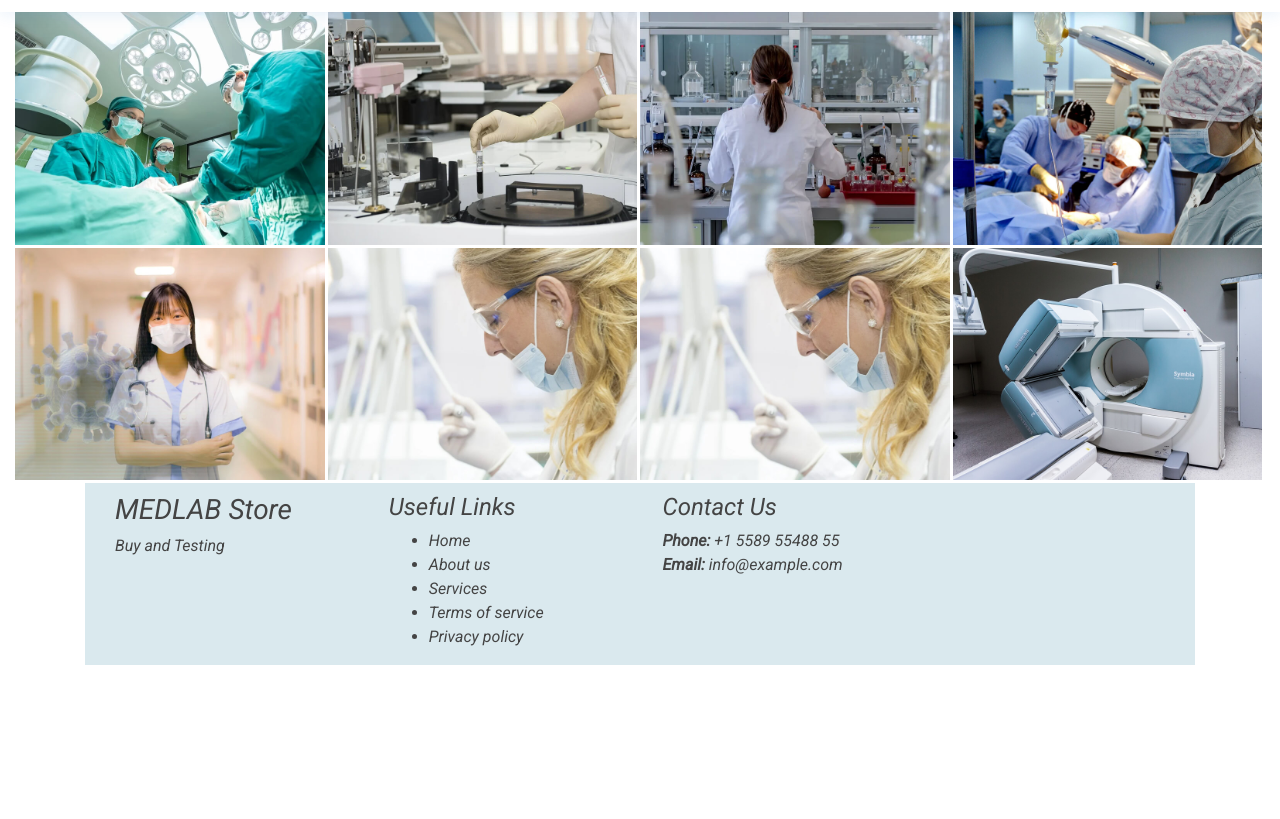
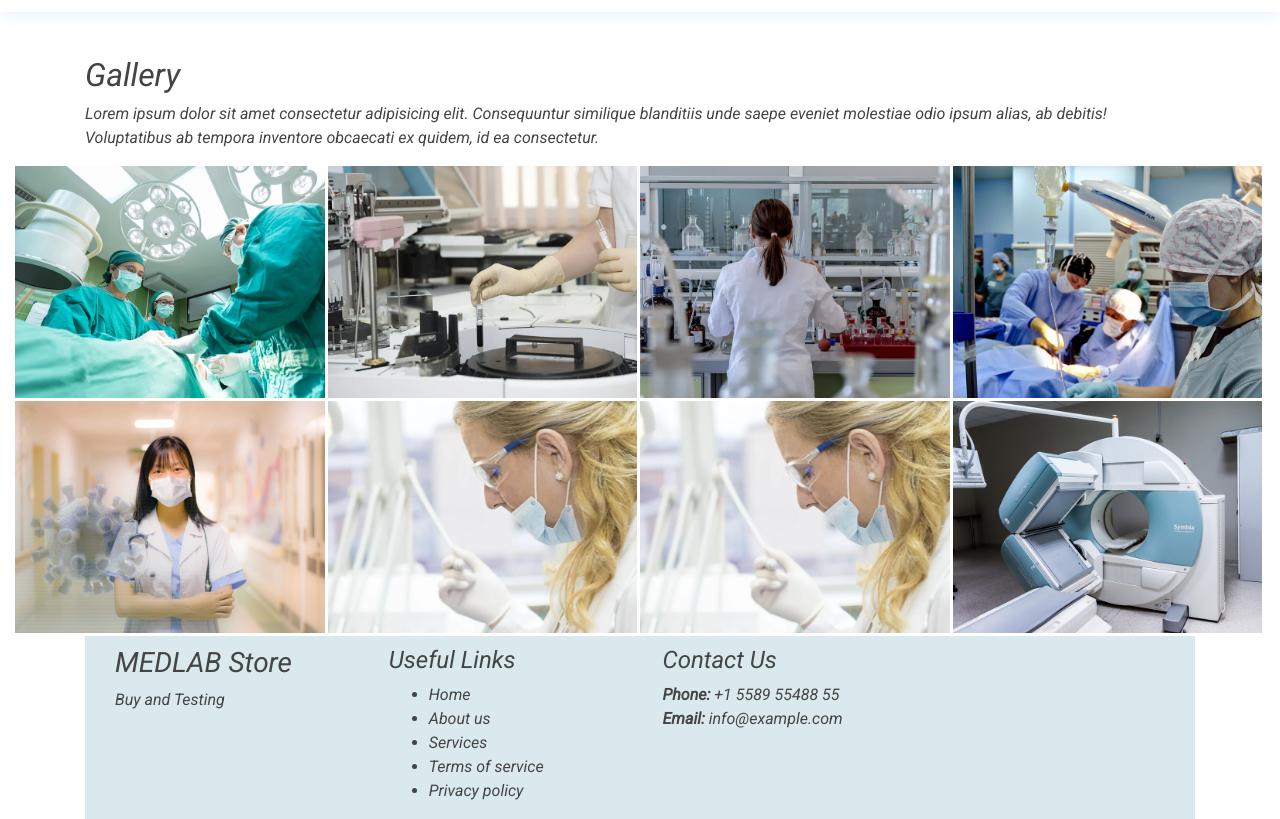
Before and after one commit to farooq1359/medlab.com, a plain HTML site: page medlab/Gallery.html in a window 1280 px wide. Shown: the part 98-917 px from the top of the page. Before the commit the page ends 800 px from the top, so only its background shows below. Drawn offline with nearby package versions, Linux system fonts and the light colour scheme.

Commit message:
Update Gallery.html

```diff
--- a/medlab/Gallery.html
+++ b/medlab/Gallery.html
@@ -40,7 +40,7 @@
 <!------gallery----->
 
     <section id="gallery" class="gallery">
-        <div class="container">
+        <div class="container" style="padding-top: 12%;">
 
           <div class="section-title">
             <h2>Gallery</h2>
```
